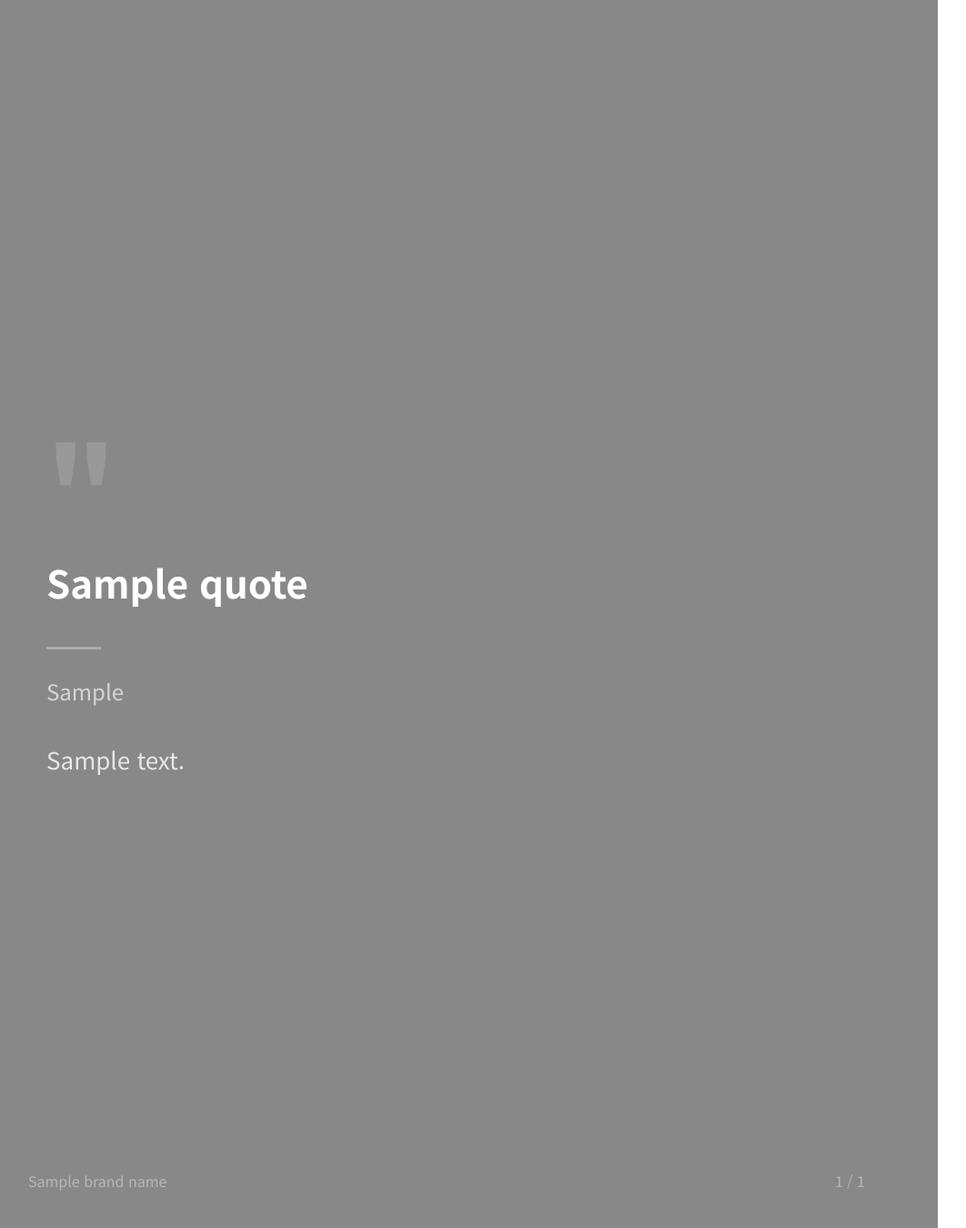
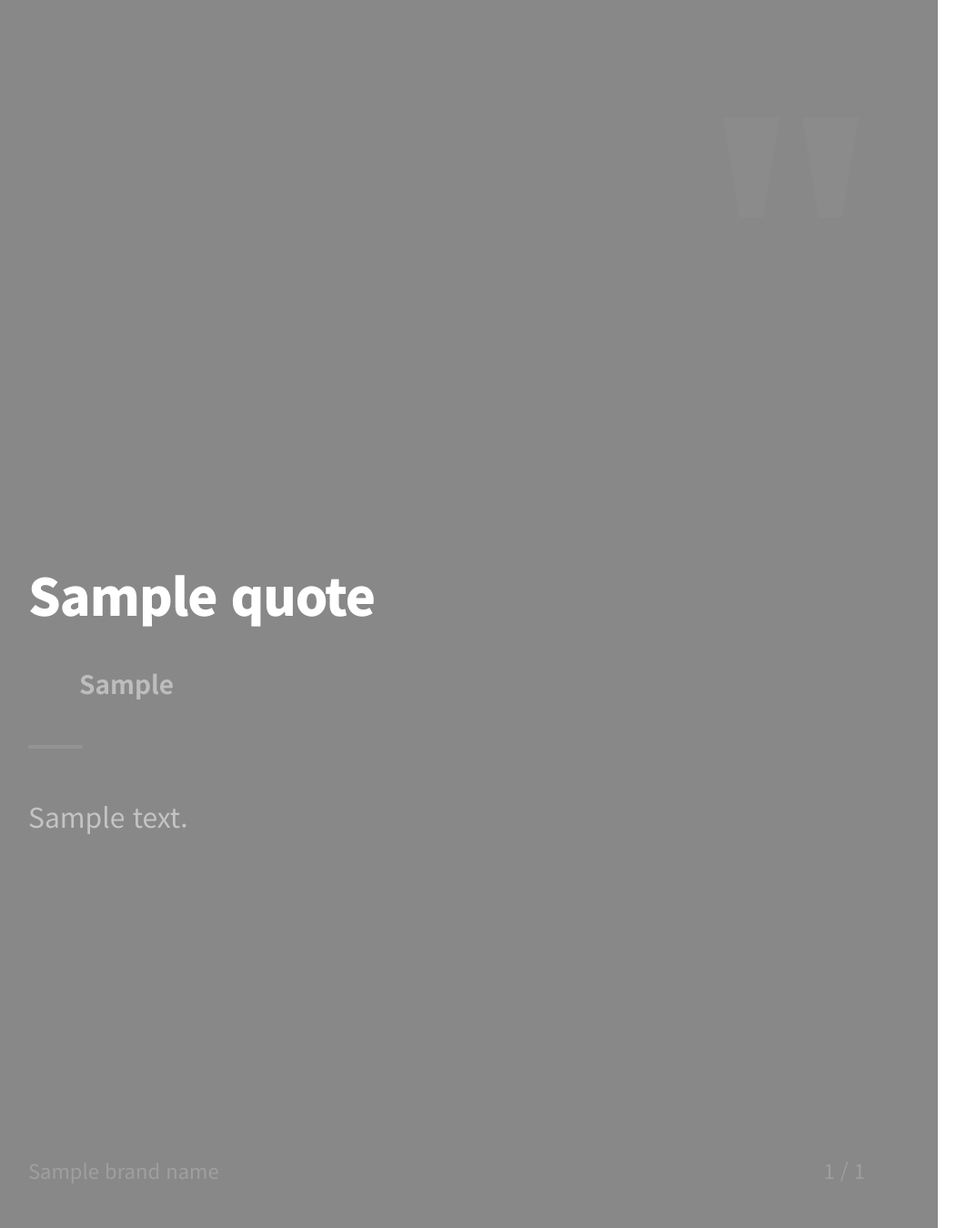
Before and after one commit to lodaebone6980/card-news-insta, a Python web app: template templates/content-quote.html in a window 1280 px wide. Shown: the whole page at 91% size, without its empty margins (49-1111 px from the left). Run offline with Jinja, Linux system fonts and the light colour scheme; the template is opened without the code that fills it: most values are stand-ins (such as "Sample title", 1, 10 or a date in 2020).

Commit message:
Refactor content-quote.html structure and styles

```diff
--- a/templates/content-quote.html
+++ b/templates/content-quote.html
@@ -6,62 +6,69 @@
 @import url('https://fonts.googleapis.com/css2?family=Noto+Sans+KR:wght@400;700;900&display=swap');
 * { margin: 0; padding: 0; box-sizing: border-box; }
 body { width: 1080px; height: 1350px; overflow: hidden; font-family: 'Noto Sans KR', sans-serif; }
-
 .slide {
   width: 1080px; height: 1350px;
-    background: {{ main_color }};
-    padding: 100px;
+  background: {{ sub_color }};
+  padding: 90px 80px;
   display: flex; flex-direction: column;
   justify-content: center;
-    position: relative;
+  position: relative; overflow: hidden;
 }
-
+.top-bar { position: absolute; top: 0; left: 0; right: 0; height: 8px; background: {{ main_color }}; }
+.deco-quote-bg {
+  position: absolute; top: 60px; right: 60px;
+  font-size: 400px; font-weight: 900; line-height: 1;
+  color: rgba(255,255,255,0.025);
+  font-family: Georgia, serif; pointer-events: none;
+}
+.deco-left {
+  position: absolute; left: 0; top: 200px; bottom: 200px;
+  width: 8px; background: {{ main_color }};
+}
+.category-tag {
+  font-size: 22px; font-weight: 700;
+  color: {{ main_color }}; letter-spacing: 2px; margin-bottom: 48px;
+}
+.quote-mark {
+  font-size: 120px; color: {{ main_color }};
+  line-height: 0.7; margin-bottom: 24px;
+  font-family: Georgia, serif;
+}
+.quote {
+  font-size: 56px; font-weight: 900;
+  color: #ffffff; line-height: 1.35;
+  letter-spacing: -1px; word-break: keep-all; margin-bottom: 40px;
+}
+.quote-source { display: flex; align-items: center; gap: 16px; }
+.source-bar { width: 40px; height: 4px; background: {{ main_color }}; border-radius: 2px; }
+.source-text { font-size: 28px; font-weight: 700; color: rgba(255,255,255,0.45); }
+.divider { width: 60px; height: 4px; background: rgba(255,255,255,0.1); border-radius: 2px; margin: 48px 0; }
+.body { font-size: 30px; color: rgba(255,255,255,0.5); line-height: 1.75; word-break: keep-all; }
 .footer {
-    position: absolute; bottom: 40px; left: 80px; right: 80px;
+  position: absolute; bottom: 48px; left: 80px; right: 80px;
   display: flex; justify-content: space-between;
-    font-size: 16px; color: rgba(255,255,255,0.4);
-  }
-
-  .quote-mark {
-    font-size: 120px; font-weight: 900;
-    color: rgba(255,255,255,0.15);
-    line-height: 0.8;
-    margin-bottom: 20px;
-  }
-
-  .quote-text {
-    font-size: 42px; font-weight: 700;
-    color: #FFF;
-    line-height: 1.5;
-    margin-bottom: 40px;
-  }
-
-  .divider {
-    width: 60px; height: 3px;
-    background: rgba(255,255,255,0.3);
-    margin-bottom: 28px;
-  }
-
-  .quote-source {
-    font-size: 24px;
-    color: rgba(255,255,255,0.65);
-  }
-
-  .body {
-    margin-top: 36px;
-    font-size: 26px;
-    color: rgba(255,255,255,0.8);
-    line-height: 1.7;
+  font-size: 22px; color: rgba(255,255,255,0.2);
 }
 </style>
 </head>
 <body>
 <div class="slide">
+  <div class="top-bar"></div>
+  <div class="deco-quote-bg">"</div>
+  <div class="deco-left"></div>
+  <div class="category-tag">{{ category_tag }}</div>
   <div class="quote-mark">"</div>
-    <p class="quote-text">{{ quote }}</p>
+  <div class="quote">{{ quote }}</div>
+  {% if quote_source %}
+  <div class="quote-source">
+    <div class="source-bar"></div>
+    <div class="source-text">{{ quote_source }}</div>
+  </div>
+  {% endif %}
+  {% if body %}
   <div class="divider"></div>
-    <p class="quote-source">{{ quote_source }}</p>
-    {% if body %}<p class="body">{{ body }}</p>{% endif %}
+  <p class="body">{{ body }}</p>
+  {% endif %}
   <div class="footer">
     <span>{{ brand_name }}</span>
     <span>{{ slide_number }} / {{ total_slides }}</span>
```
Lines whose indentation alone changed are shown as unchanged.
